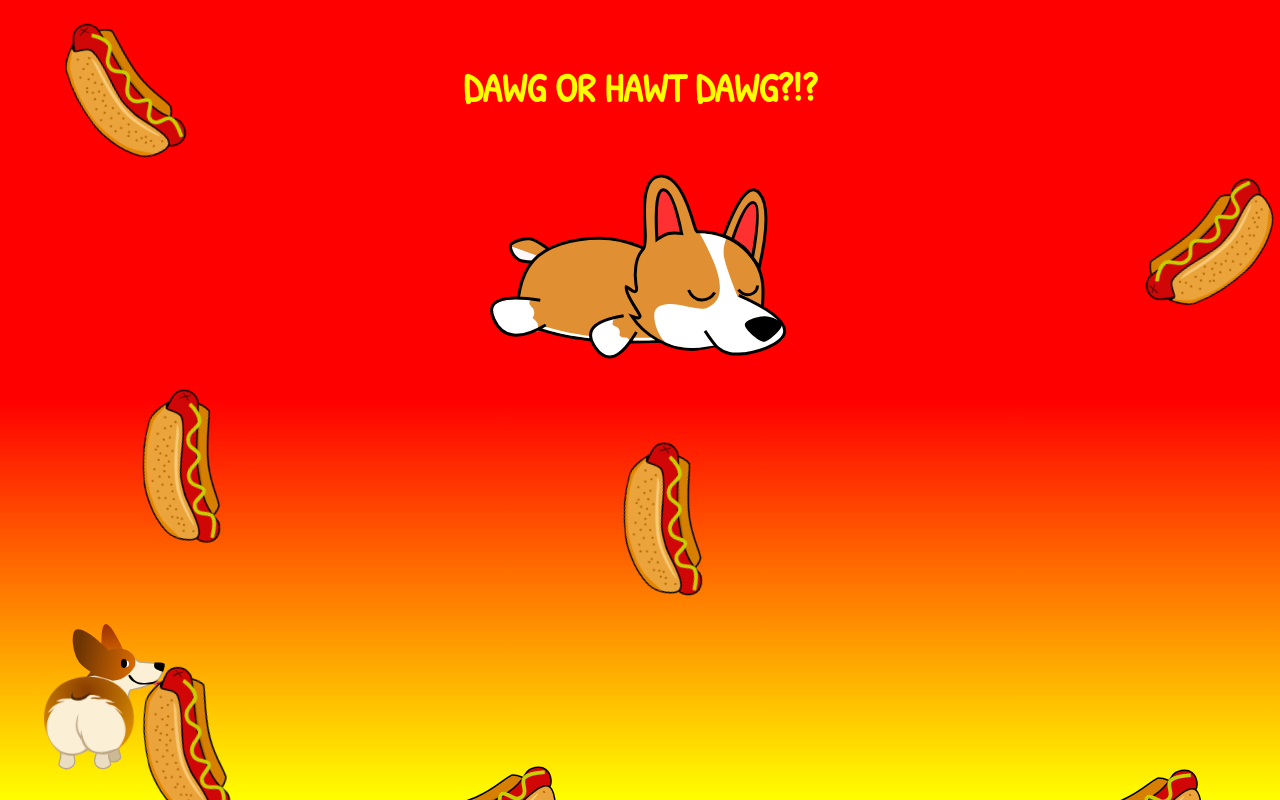
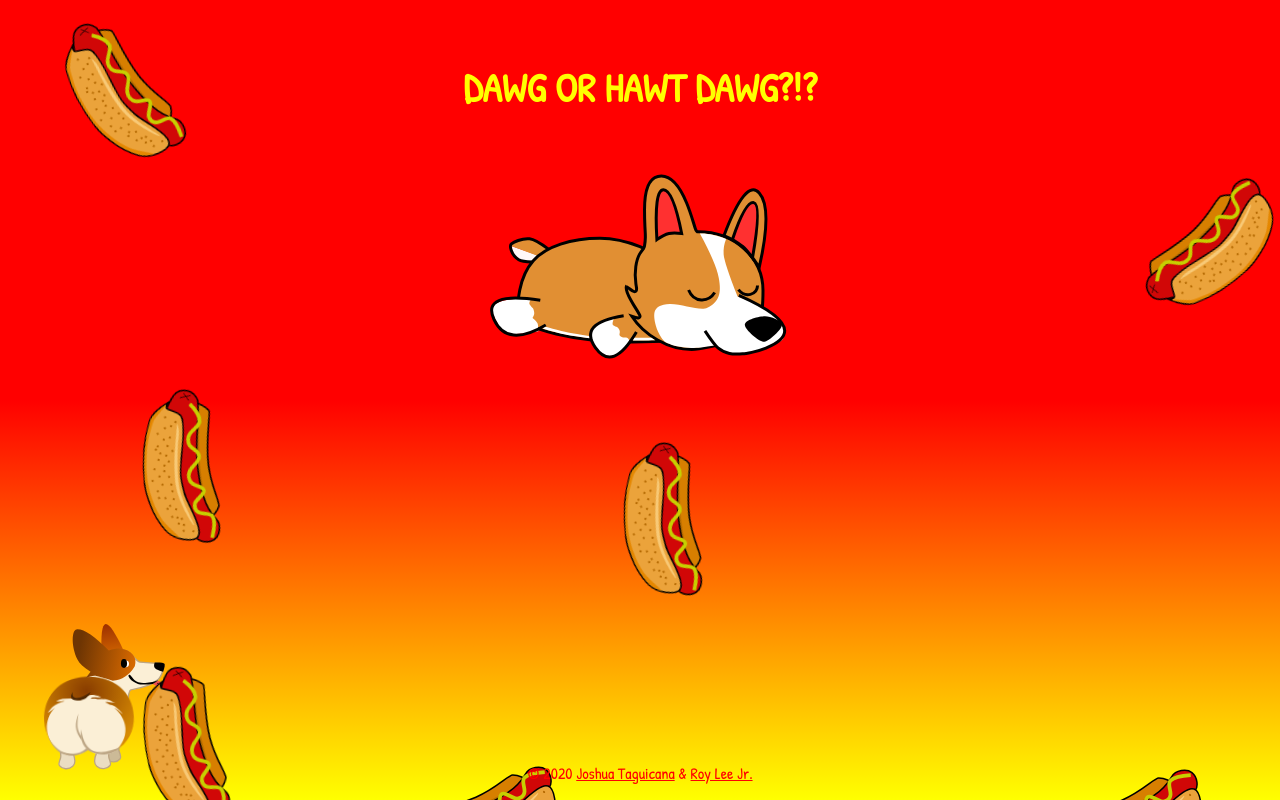
Before and after one commit to JoshTag/dog-hot-dog, a React (Create React App) app in the folder client/: page / in a window 1280 px wide. Built offline with nearby package versions, Linux system fonts and the light colour scheme; no server answers; the database is empty.

Commit message:
added copyright to bottom of landing page

```diff
--- a/client/src/pages/Landing/Landing.js
+++ b/client/src/pages/Landing/Landing.js
@@ -35,6 +35,9 @@ export default function Landing() {
         How to play?
         <span className="tooltip--hover">Click on the "Dawg" or "Hawt Dawg" Buttons to choose if the current gif is a dog or hot dog</span>
       </div>
+      <div className="copyright">
+        &copy; 2020 <a href="https://www.joshtag.com">Joshua Taguicana</a> & <a href="https://www.royleejr.com">Roy Lee Jr.</a>
+      </div>
     </div>
   );
 }
--- a/client/src/pages/Landing/Landing.scss
+++ b/client/src/pages/Landing/Landing.scss
@@ -381,3 +381,22 @@
     right: -5rem;
   }
 }
+
+.copyright {
+  color: $site-colour-red;
+  position: absolute;
+  bottom: .5rem;
+
+  @include tablet {
+    bottom: 1rem;
+  }
+
+  & > a {
+    text-decoration: underline;
+    color: $site-colour-red;
+
+    &:hover {
+      cursor: pointer;
+    }
+  }
+}
```
